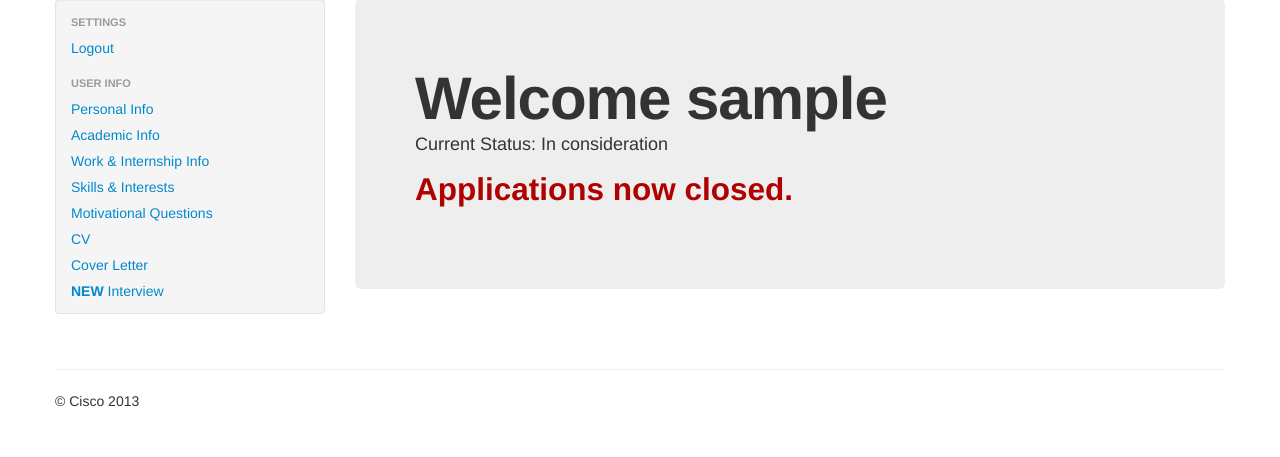
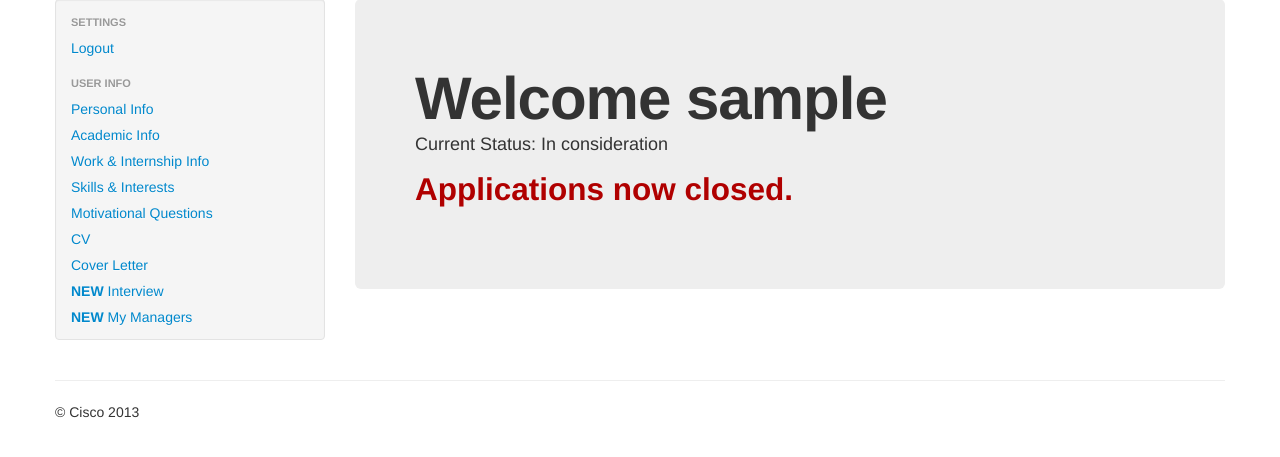
Before and after one commit to fraferra/ciip, a Django app: page /ciip/home/ in a window 1280 px wide. Shown: the part 101-558 px from the top of the page. Run offline with Django 3.2, Linux system fonts and the light colour scheme; a user stored in the database is signed in; tables that the repository leaves empty hold one stand-in row (values such as "Sample post").

```diff
--- a/ciip/templates/ciip/academic_info.html
+++ b/ciip/templates/ciip/academic_info.html
@@ -91,7 +91,7 @@
               <li><a href="/ciip/upload_file/">CV</a></li>
               <li><a href="/ciip/cover_letter/">Cover Letter</a></li>
               <li><a href="/ciip/interview/"><strong>NEW</strong> Interview</a></li>
-
+              <li><a href="/ciip/my_managers/"><strong>NEW</strong> My Managers</a></li>
             </ul>
           </div><!--/.well -->
         </div><!--/span-->
--- a/ciip/templates/ciip/cover_letter.html
+++ b/ciip/templates/ciip/cover_letter.html
@@ -89,7 +89,7 @@
               <li><a href="/ciip/upload_file/">CV</a></li>
               <li><a href="/ciip/cover_letter/">Cover Letter</a></li>
               <li><a href="/ciip/interview/"><strong>NEW</strong> Interview</a></li>
-
+              <li><a href="/ciip/my_managers/"><strong>NEW</strong> My Managers</a></li>
             </ul>
           </div><!--/.well -->
         </div><!--/span-->
--- a/ciip/templates/ciip/edit_academic_info.html
+++ b/ciip/templates/ciip/edit_academic_info.html
@@ -88,7 +88,7 @@
               <li><a href="/ciip/upload_file/">CV</a></li>
               <li><a href="/ciip/cover_letter/">Cover Letter</a></li>
               <li><a href="/ciip/interview/"><strong>NEW</strong> Interview</a></li>
-
+              <li><a href="/ciip/my_managers/"><strong>NEW</strong> My Managers</a></li>
             </ul>
           </div><!--/.well -->
         </div><!--/span-->
--- a/ciip/templates/ciip/edit_contact_info.html
+++ b/ciip/templates/ciip/edit_contact_info.html
@@ -90,7 +90,7 @@
               <li><a href="/ciip/upload_file/">CV</a></li>
               <li><a href="/ciip/cover_letter/">Cover Letter</a></li>
               <li><a href="/ciip/interview/"><strong>NEW</strong> Interview</a></li>
-
+              <li><a href="/ciip/my_managers/"><strong>NEW</strong> My Managers</a></li>
             </ul>
           </div><!--/.well -->
         </div><!--/span-->
--- a/ciip/templates/ciip/edit_motivational_questions.html
+++ b/ciip/templates/ciip/edit_motivational_questions.html
@@ -90,7 +90,7 @@
               <li><a href="/ciip/upload_file/">CV</a></li>
               <li><a href="/ciip/cover_letter/">Cover Letter</a></li>
               <li><a href="/ciip/interview/"><strong>NEW</strong> Interview</a></li>
-
+              <li><a href="/ciip/my_managers/"><strong>NEW</strong> My Managers</a></li>
             </ul>
           </div><!--/.well -->
         </div><!--/span-->
--- a/ciip/templates/ciip/edit_skill_interest.html
+++ b/ciip/templates/ciip/edit_skill_interest.html
@@ -90,7 +90,7 @@
               <li><a href="/ciip/upload_file/">CV</a></li>
               <li><a href="/ciip/cover_letter/">Cover Letter</a></li>
               <li><a href="/ciip/interview/"><strong>NEW</strong> Interview</a></li>
-
+              <li><a href="/ciip/my_managers/"><strong>NEW</strong> My Managers</a></li>
             </ul>
           </div><!--/.well -->
         </div><!--/span-->
--- a/ciip/templates/ciip/edit_work_internship.html
+++ b/ciip/templates/ciip/edit_work_internship.html
@@ -90,7 +90,7 @@
               <li><a href="/ciip/upload_file/">CV</a></li>
               <li><a href="/ciip/cover_letter/">Cover Letter</a></li>
               <li><a href="/ciip/interview/"><strong>NEW</strong> Interview</a></li>
-
+              <li><a href="/ciip/my_managers/"><strong>NEW</strong> My Managers</a></li>
             </ul>
           </div><!--/.well -->
         </div><!--/span-->
--- a/ciip/templates/ciip/home.html
+++ b/ciip/templates/ciip/home.html
@@ -90,7 +90,7 @@
               <li><a href="/ciip/upload_file/">CV</a></li>
               <li><a href="/ciip/cover_letter/">Cover Letter</a></li>
               <li><a href="/ciip/interview/"><strong>NEW</strong> Interview</a></li>
-
+              <li><a href="/ciip/my_managers/"><strong>NEW</strong> My Managers</a></li>
             </ul>
           </div><!--/.well -->
         </div><!--/span-->
--- a/ciip/templates/ciip/interview.html
+++ b/ciip/templates/ciip/interview.html
@@ -90,7 +90,7 @@
               <li><a href="/ciip/upload_file/">CV</a></li>
               <li><a href="/ciip/cover_letter/">Cover Letter</a></li>
               <li><a href="/ciip/interview/"><strong>NEW</strong> Interview</a></li>
-
+              <li><a href="/ciip/my_managers/"><strong>NEW</strong> My Managers</a></li>
 
             </ul>
           </div><!--/.well -->
--- a/ciip/templates/ciip/motivational_questions.html
+++ b/ciip/templates/ciip/motivational_questions.html
@@ -90,7 +90,7 @@
               <li><a href="/ciip/upload_file/">CV</a></li>
               <li><a href="/ciip/cover_letter/">Cover Letter</a></li>
               <li><a href="/ciip/interview/"><strong>NEW</strong> Interview</a></li>
-
+              <li><a href="/ciip/my_managers/"><strong>NEW</strong> My Managers</a></li>
             </ul>
           </div><!--/.well -->
         </div><!--/span-->
--- a/ciip/templates/ciip/profile_contact_info.html
+++ b/ciip/templates/ciip/profile_contact_info.html
@@ -90,7 +90,7 @@
               <li><a href="/ciip/upload_file/">CV</a></li>
               <li><a href="/ciip/cover_letter/">Cover Letter</a></li>
               <li><a href="/ciip/interview/"><strong>NEW</strong> Interview</a></li>
-
+              <li><a href="/ciip/my_managers/"><strong>NEW</strong> My Managers</a></li>
             </ul>
           </div><!--/.well -->
         </div><!--/span-->
--- a/ciip/templates/ciip/skill_interest.html
+++ b/ciip/templates/ciip/skill_interest.html
@@ -90,7 +90,7 @@
               <li><a href="/ciip/upload_file/">CV</a></li>
               <li><a href="/ciip/cover_letter/">Cover Letter</a></li>
               <li><a href="/ciip/interview/"><strong>NEW</strong> Interview</a></li>
-
+             <li><a href="/ciip/my_managers/"><strong>NEW</strong> My Managers</a></li>
             </ul>
           </div><!--/.well -->
         </div><!--/span-->
--- a/ciip/templates/ciip/upload_file.html
+++ b/ciip/templates/ciip/upload_file.html
@@ -90,7 +90,7 @@
               <li><a href="/ciip/upload_file/">CV</a></li>
               <li><a href="/ciip/cover_letter/">Cover Letter</a></li>
               <li><a href="/ciip/interview/"><strong>NEW</strong> Interview</a></li>
-
+              <li><a href="/ciip/my_managers/"><strong>NEW</strong> My Managers</a></li>
             </ul>
           </div><!--/.well -->
         </div><!--/span-->
```
